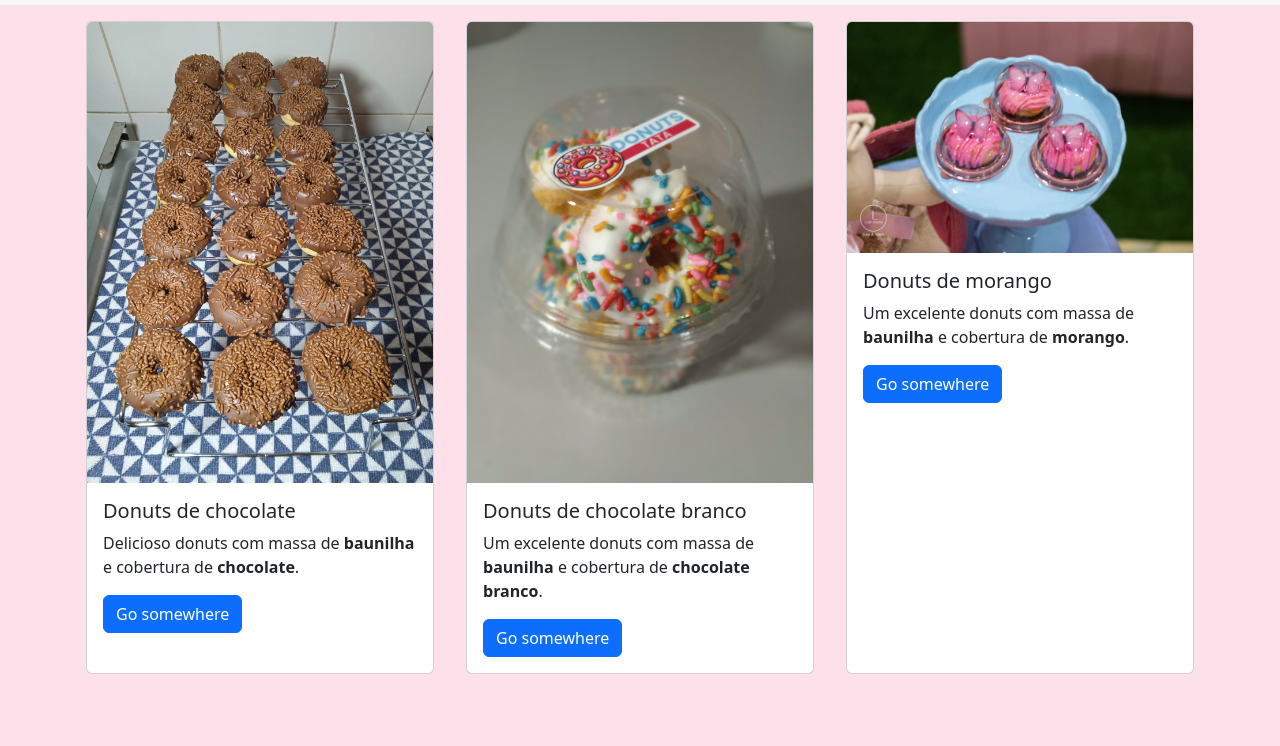
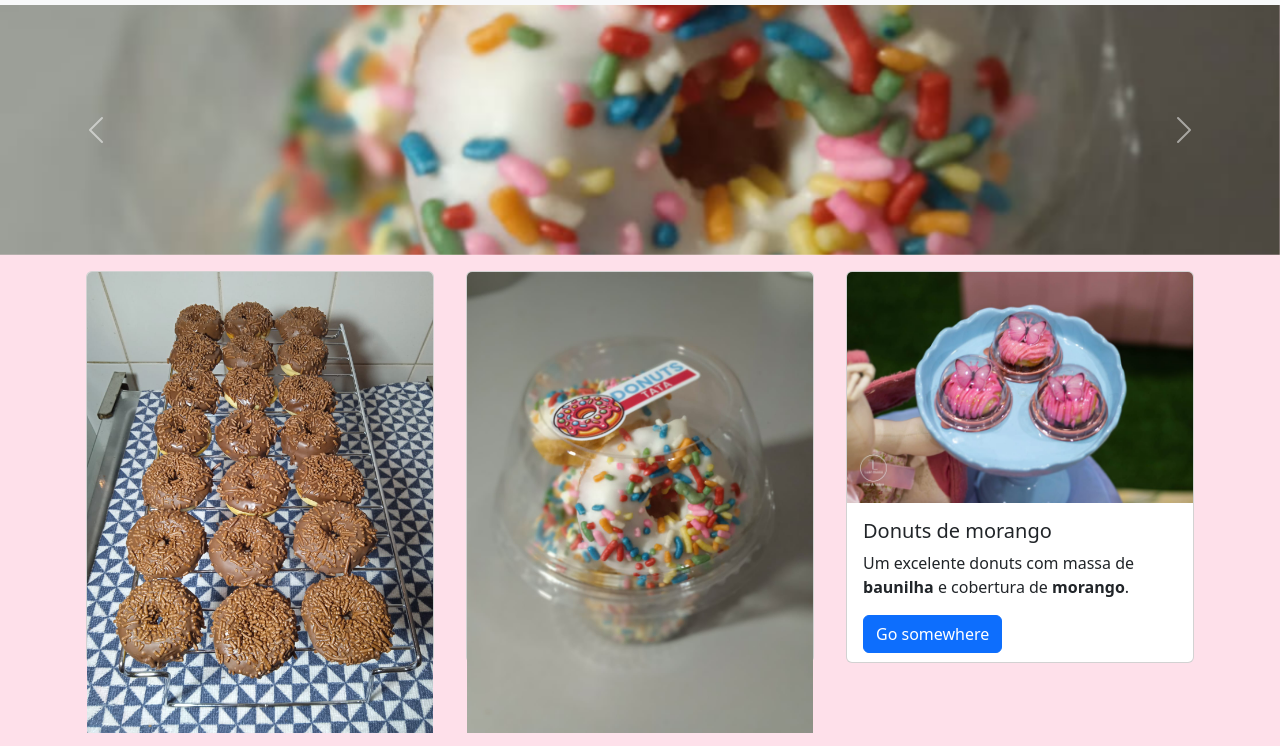
Before and after one commit to leoantoniassi/site-donuts, a plain HTML site: page index.html in a window 1280 px wide. Shown: the part 51-797 px from the top of the page. Drawn offline with nearby package versions, Linux system fonts and the light colour scheme; a script that the page names is missing.

Commit message:
adição de novas imagens

```diff
--- a/index.html
+++ b/index.html
@@ -11,11 +11,6 @@
       crossorigin="anonymous"
     />
     <link rel="stylesheet" href="style.css" />
-    <style>
-      .card {
-        height: 100%; /* Fazendo os cards ocuparem a mesma altura */
-      }
-    </style>
   </head>
 
   <body>
@@ -51,6 +46,51 @@
         </div>
       </div>
     </nav>
+
+    <!-- CARROSSEL -->
+    <div id="carouselExample" class="carousel slide">
+      <div class="carousel-inner">
+        <div class="carousel-item active">
+          <img
+            src="./img/donuts-branco.jfif"
+            class="d-block w-100"
+            alt="donuts-branco"
+          />
+        </div>
+        <div class="carousel-item">
+          <img
+            src="./img/donuts-chocolate.jfif"
+            class="d-block w-100"
+            alt="donuts-chocolate"
+          />
+        </div>
+        <div class="carousel-item">
+          <img
+            src="./img/donuts-rosa.jfif"
+            class="d-block w-100"
+            alt="donuts-rosa"
+          />
+        </div>
+      </div>
+      <button
+        class="carousel-control-prev"
+        type="button"
+        data-bs-target="#carouselExample"
+        data-bs-slide="prev"
+      >
+        <span class="carousel-control-prev-icon" aria-hidden="true"></span>
+        <span class="visually-hidden">Previous</span>
+      </button>
+      <button
+        class="carousel-control-next"
+        type="button"
+        data-bs-target="#carouselExample"
+        data-bs-slide="next"
+      >
+        <span class="carousel-control-next-icon" aria-hidden="true"></span>
+        <span class="visually-hidden">Next</span>
+      </button>
+    </div>
 
     <div class="container">
       <div class="row">
@@ -93,7 +133,11 @@
         <!--CARD DONUTS MORANGO-->
         <div class="col-12 col-sm-6 col-lg-4 p-3">
           <div class="card">
-            <img src="./img/donuts-rosa.jfif" class="card-img-top" alt="donuts morango" />
+            <img
+              src="./img/donuts-rosa.jfif"
+              class="card-img-top"
+              alt="donuts morango"
+            />
             <div class="card-body">
               <h5 class="card-title">Donuts de morango</h5>
               <p class="card-text">
@@ -109,7 +153,7 @@
 
     <script
       src="https://cdn.jsdelivr.net/npm/bootstrap@5.3.3/dist/js/bootstrap.bundle.min.js"
-      integrity="sha384-YvpcrYf0tY3lHB60NNkmXc5s9f0tY3lHB60NNkmXc5s9fDVZLESaAA55NDzOxhy9GkcIdslK1eN7N6jIeHz"
+      integrity="sha384-YvpcrYf0tY3lHB60NNkmXc5s9fDVZLESaAA55NDzOxhy9GkcIdslK1eN7N6jIeHz"
       crossorigin="anonymous"
     ></script>
   </body>
--- a/style.css
+++ b/style.css
@@ -1,3 +1,14 @@
 body{
     background-color: #FEE0EA;;
 }
+.carousel-item {
+    height: 250px; /* Altura reduzida do carrossel */
+  }
+  .carousel-item img {
+    width: 100%;
+    height: 100%; /* Faz a imagem ocupar toda a altura do carrossel */
+    object-fit: cover; /* Mantém a proporção da imagem */
+  }
+  .card {
+    height: 60%; /* Fazendo os cards ocuparem a mesma altura */
+  }
```
